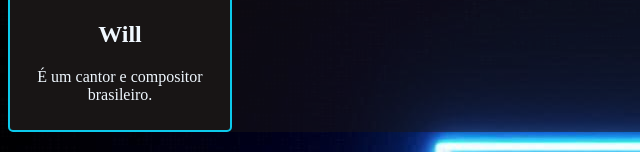
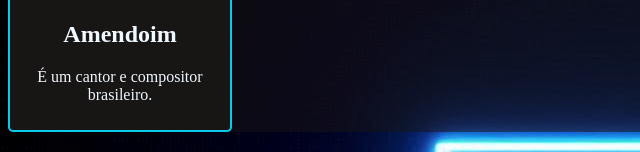
Before and after one commit to ErickAguiar06/Banda, a plain HTML site: page index.html in a window 1280 px wide. Shown: the part 1039-1191 px from the top of the page, 0-640 px from the left. Drawn offline with Linux system fonts and the light colour scheme.

Commit message:
Update index.html

```diff
--- a/index.html
+++ b/index.html
@@ -56,7 +56,7 @@
         </div>
         <div class="Artista-item">
             <img src="Will.jpeg" alt="Amendoim">
-            <h2>Will</h2>
+            <h2>Amendoim</h2>
             <p>É um cantor e compositor brasileiro.</p>
         </div>
     </div>
```
